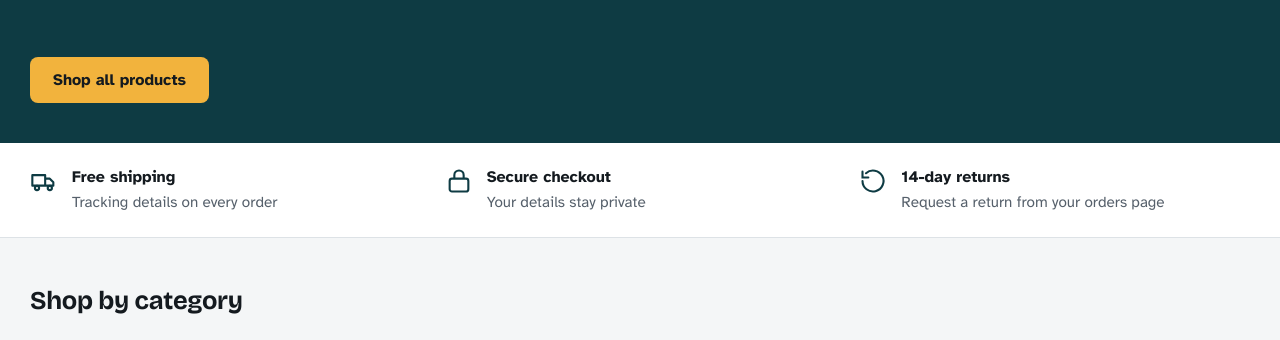
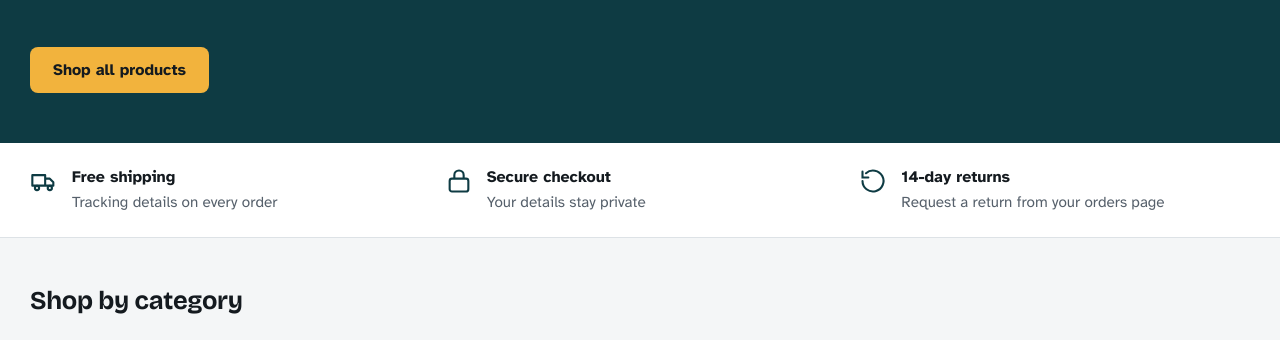
Before and after one commit to 647samad-design/Copy-Daraz, a Django app: template bees/templates/bees/index.html in a window 1280 px wide. Shown: the part 108-448 px from the top of the page. Run offline with Django 5.2, Linux system fonts and the light colour scheme; the template is opened without the code that fills it, so the values that code supplies are empty.

Commit message:
Hero spacing: 17px top, 50px bottom
Co-Authored-By: Claude Opus 5.5 <noreply@anthropic.com>
Claude-Session: https://claude.ai/code/session_016AVJASppabfkMNHNhohDM3

```diff
--- a/bees/templates/bees/index.html
+++ b/bees/templates/bees/index.html
@@ -2,7 +2,7 @@
 {% load bees_extras %}
 {% block extra_css %}
     .hero { background: var(--brand); color: var(--on-brand); }
-    .hero-inner { display: grid; grid-template-columns: minmax(0, 1.1fr) minmax(0, 1fr); gap: clamp(28px, 4vw, 48px); align-items: center; padding-top: 27px; padding-bottom: 40px; }
+    .hero-inner { display: grid; grid-template-columns: minmax(0, 1.1fr) minmax(0, 1fr); gap: clamp(28px, 4vw, 48px); align-items: center; padding-top: 17px; padding-bottom: 50px; }
     .hero h1 {
         color: var(--on-brand); font-size: clamp(2.5rem, 5.4vw, 4.4rem); line-height: 1.02;
         letter-spacing: -0.035em; font-weight: 800; max-width: 13ch;
@@ -38,7 +38,7 @@
     }
     /* Tablet: text on top, the three category tiles in one row below */
     @media (max-width: 900px) {
-        .hero-inner { grid-template-columns: 1fr; padding-top: 24px; padding-bottom: 36px; gap: 26px; }
+        .hero-inner { grid-template-columns: 1fr; padding-top: 17px; padding-bottom: 44px; gap: 26px; }
         .hero h1 { max-width: 18ch; font-size: clamp(2.1rem, 6.4vw, 3rem); }
         .hero p { margin-top: 14px; }
         .hero-cta { margin-top: 22px; }
@@ -49,7 +49,7 @@
     }
     /* Phone */
     @media (max-width: 600px) {
-        .hero-inner { padding-top: 20px; padding-bottom: 30px; gap: 22px; }
+        .hero-inner { padding-top: 14px; padding-bottom: 36px; gap: 22px; }
         .hero h1 { font-size: clamp(1.9rem, 8.6vw, 2.4rem); line-height: 1.06; letter-spacing: -0.03em; }
         .hero p { font-size: 1rem; line-height: 1.55; }
         .hero-cta { display: grid; grid-template-columns: 1fr 1fr; gap: 10px; margin-top: 20px; }
```
